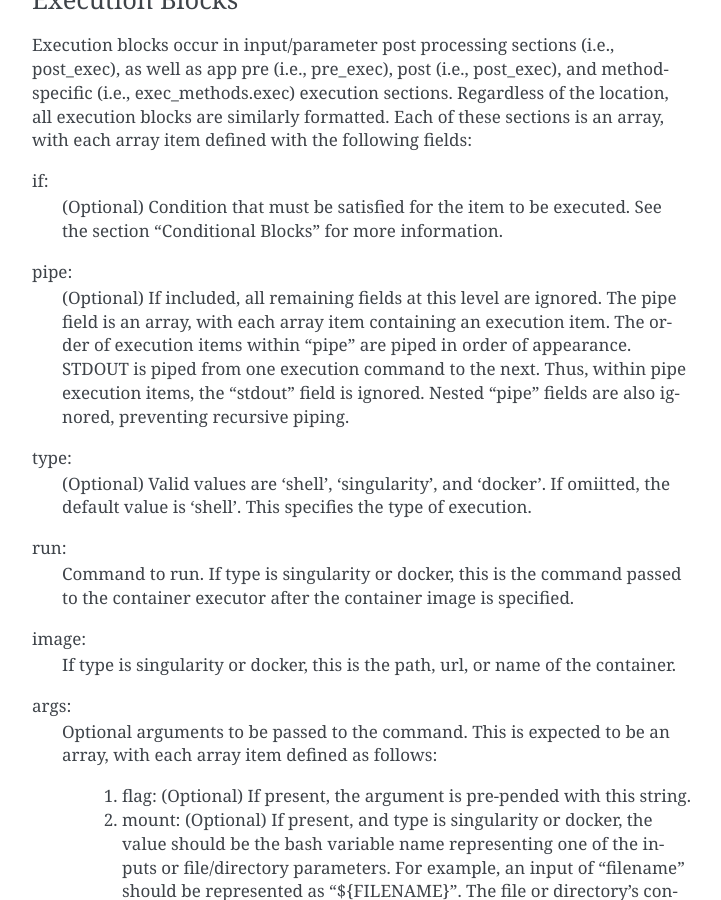
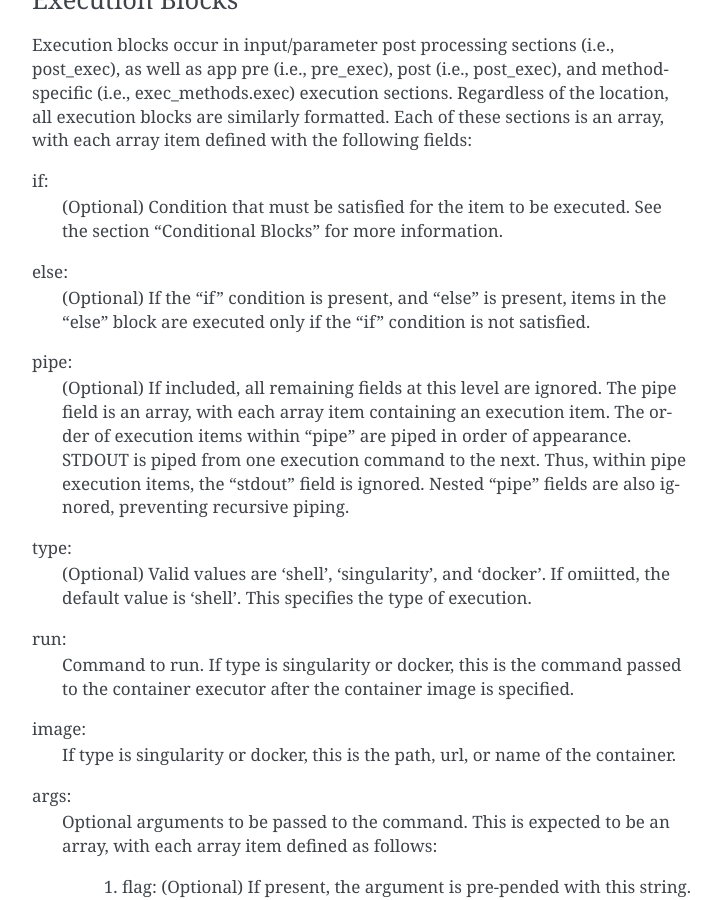
Before and after one commit to CDCgov/geneflow, a Sphinx documentation site: the page built from docs/chapters/apps.rst, in a window 1280 px wide and 900 px high, scrolled down 5603 px. Shown: the whole window, without its empty margins (388-1109 px from the left). Built offline with Sphinx 7.4.7, drawn with Linux system fonts in a browser that asks for light colours.

Commit message:
Update documentation for if-else conditions in exec blocks

```diff
--- a/docs/chapters/apps.rst
+++ b/docs/chapters/apps.rst
@@ -176,6 +176,9 @@ Execution blocks occur in input/parameter post processing sections (i.e., post_e
 if:
   (Optional) Condition that must be satisfied for the item to be executed. See the section "Conditional Blocks" for more information.
 
+else:
+  (Optional) If the "if" condition is present, and "else" is present, items in the "else" block are executed only if the "if" condition is not satisfied.
+
 pipe:
   (Optional) If included, all remaining fields at this level are ignored. The pipe field is an array, with each array item containing an execution item. The order of execution items within "pipe" are piped in order of appearance. STDOUT is piped from one execution command to the next. Thus, within pipe execution items, the "stdout" field is ignored. Nested "pipe" fields are also ignored, preventing recursive piping.
 
```
Also changed, not shown: src/geneflow/data/templates/config.example.yaml (+12 -9 lines).
